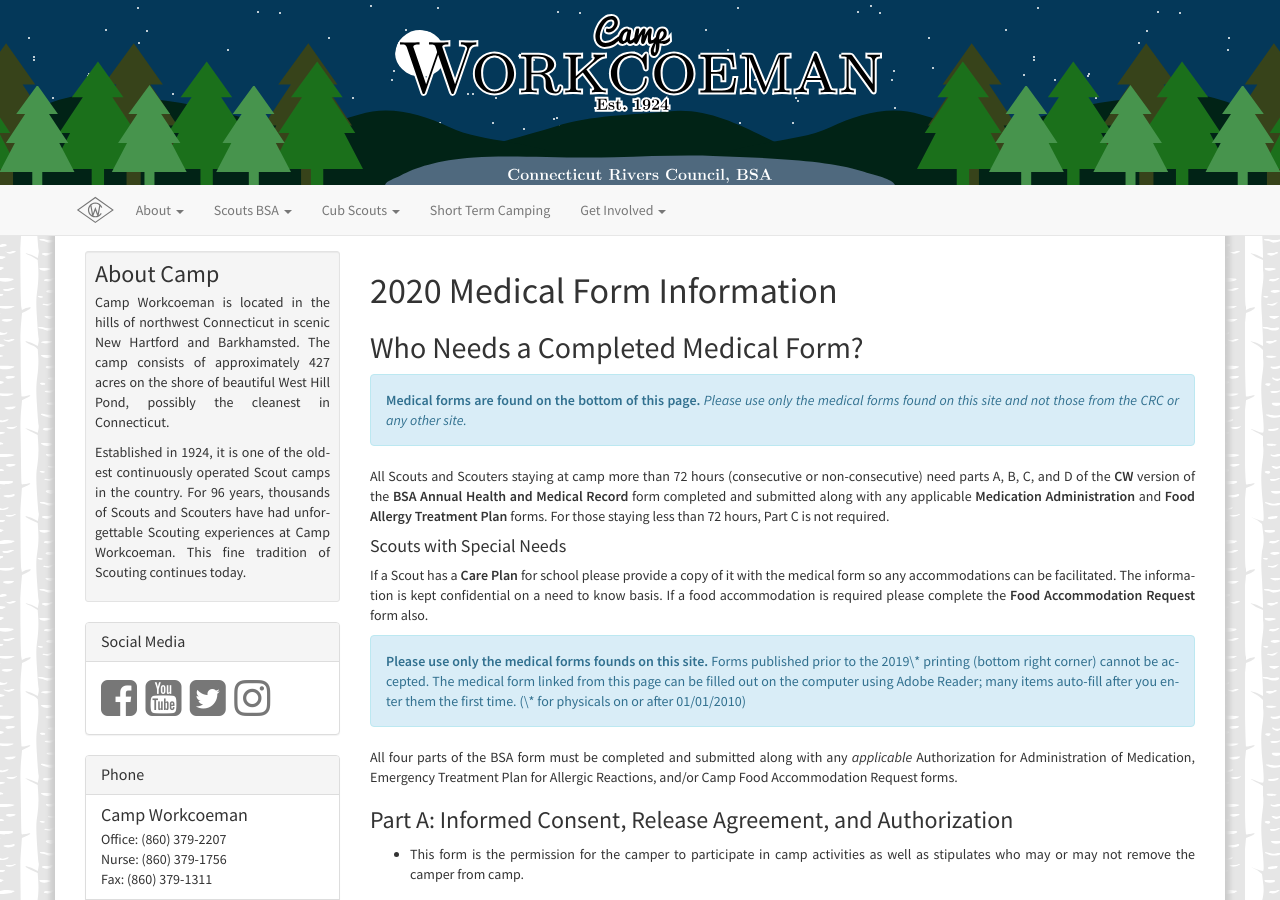
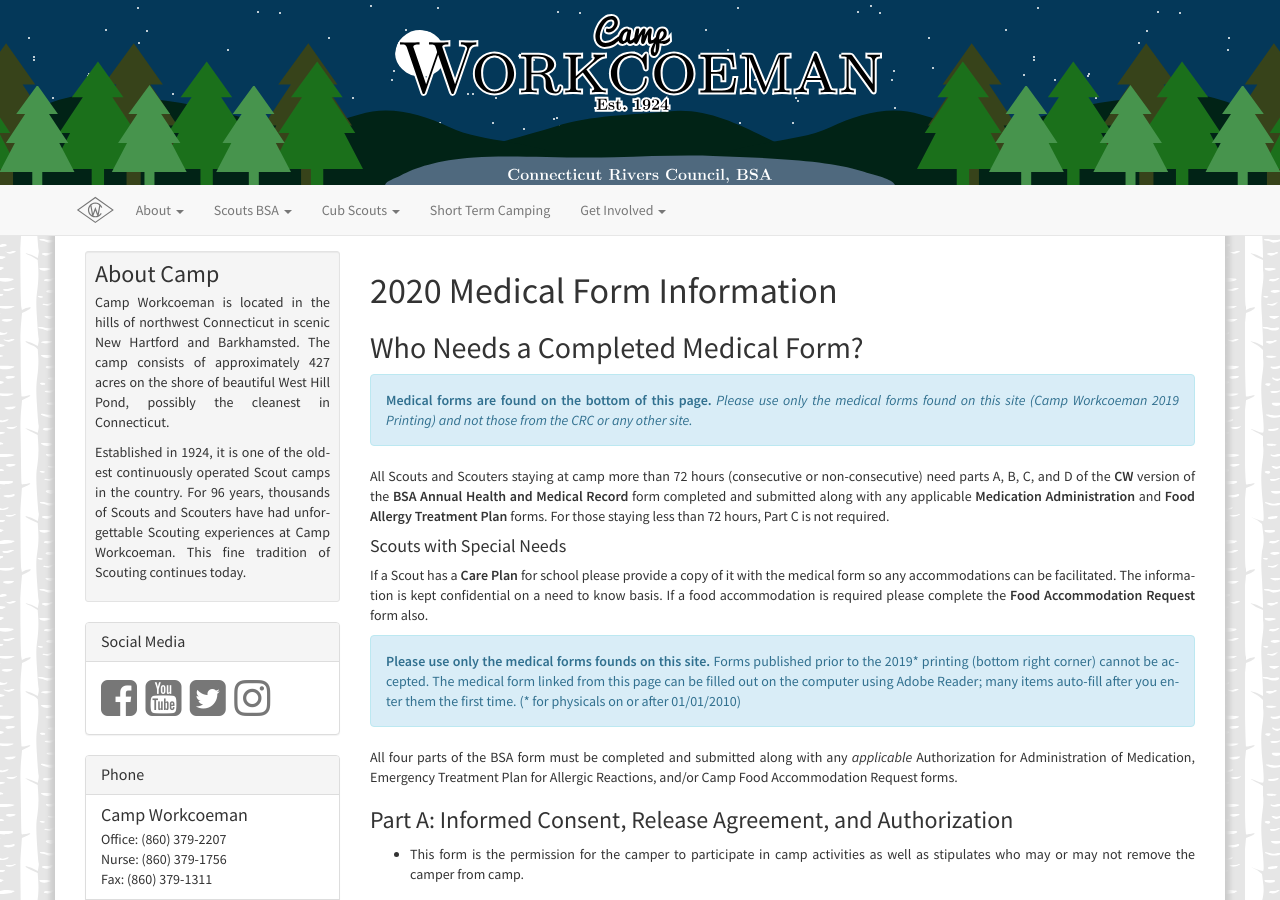
Before and after one commit to campworkcoeman/campworkcoeman.org, a Jekyll site: the page built from summer-camp/forms/medical-form-info.md, in a window 1280 px wide and 900 px high. Built offline with Jekyll 4.4.1, drawn with Linux system fonts in a browser that asks for light colours; nearby versions of some CDN libraries; Markdown is read by kramdown in place of the engine named in the settings.

Commit message:
Fix health form info.

```diff
--- a/summer-camp/forms/medical-form-info.md
+++ b/summer-camp/forms/medical-form-info.md
@@ -9,7 +9,7 @@
 ## Who Needs a Completed Medical Form?
 
 <div class="alert alert-info">
-<strong>Medical forms are found on the bottom of this page.</strong> <em>Please use only the medical forms found on this site and not those from the CRC or any other site.</em>
+<strong>Medical forms are found on the bottom of this page.</strong> <em>Please use only the medical forms found on this site (Camp Workcoeman 2019 Printing) and not those from the CRC or any other site.</em>
 </div>
 
 All Scouts and Scouters staying at camp more than 72 hours (consecutive or non-consecutive) need parts A, B, C, and D of the **CW** version of the **BSA Annual Health and Medical Record** form completed and submitted along with any applicable **Medication Administration** and **Food Allergy Treatment Plan** forms. For those staying less than 72 hours, Part C is not required.
@@ -19,7 +19,7 @@
 If a Scout has a **Care Plan** for school please provide a copy of it with the medical form so any accommodations can be facilitated.  The information is kept confidential on a need to know basis. If a food accommodation is required please complete the **Food Accommodation Request** form also.
 
 <div class="alert alert-info">
-<strong>Please use only the medical forms founds on this site.</strong> Forms published prior to the 2019\* printing (bottom right corner) cannot be accepted. The medical form linked from this page can be filled out on the computer using Adobe Reader; many items auto-fill after you enter them the first time. (\* for physicals on or after 01/01/2010)
+<strong>Please use only the medical forms founds on this site.</strong> Forms published prior to the 2019* printing (bottom right corner) cannot be accepted. The medical form linked from this page can be filled out on the computer using Adobe Reader; many items auto-fill after you enter them the first time. (* for physicals on or after 01/01/2010)
 </div>
 
 All four parts of the BSA form must be completed and submitted along with any *applicable* Authorization for Administration of Medication, Emergency Treatment Plan for Allergic Reactions, and/or Camp Food Accommodation Request forms.
```
